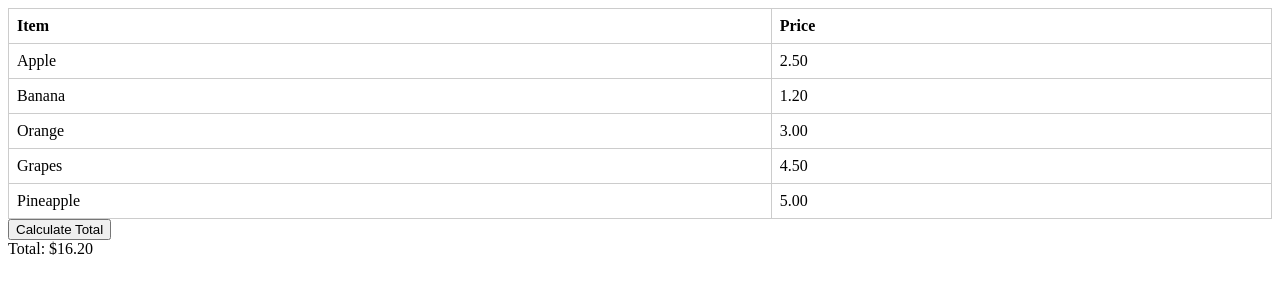
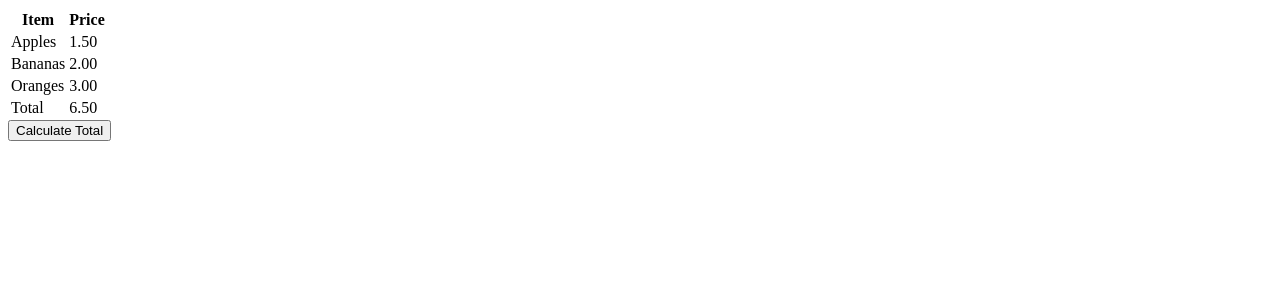
Before and after one commit to acciojob/grofers-checkout-jaisaipothula, a website: page main.html in a window 1280 px wide. Both pictures are taken after a click on the button "Calculate Total". Drawn offline with Linux system fonts and the light colour scheme.

Commit message:
created a submission

```diff
--- a/main.html
+++ b/main.html
@@ -1,60 +1,59 @@
 <!DOCTYPE html>
-<html lang="en">
+<html>
 <head>
-    <meta charset="UTF-8">
-    <meta name="viewport" content="width=device-width, initial-scale=1.0">
     <title>Grocery Checkout</title>
-    <style>
-        table { width: 100%; border-collapse: collapse; }
-        th, td { border: 1px solid #ccc; padding: 8px; text-align: left; }
-    </style>
 </head>
 <body>
-    <table id="grocery-table">
+    <table id="groceryTable">
         <tr>
             <th>Item</th>
             <th>Price</th>
         </tr>
         <tr class="item">
-            <td>Apple</td>
-            <td class="price" contenteditable="true">2.50</td>
+            <td>Apples</td>
+            <td class="prices">1.50</td>
         </tr>
         <tr class="item">
-            <td>Banana</td>
-            <td class="price" contenteditable="true">1.20</td>
+            <td>Bananas</td>
+            <td class="prices">2.00</td>
         </tr>
         <tr class="item">
-            <td>Orange</td>
-            <td class="price" contenteditable="true">3.00</td>
-        </tr>
-        <tr class="item">
-            <td>Grapes</td>
-            <td class="price" contenteditable="true">4.50</td>
-        </tr>
-        <tr class="item">
-            <td>Pineapple</td>
-            <td class="price" contenteditable="true">5.00</td>
+            <td>Oranges</td>
+            <td class="prices">3.00</td>
         </tr>
     </table>
-    <button id="calculate-total">Calculate Total</button>
-    <div id="ans"></div>
+    <button onclick="calculateTotal()">Calculate Total</button>
 
     <script>
-        // Function to calculate total price and display it
-        document.getElementById('calculate-total').addEventListener('click', function() {
-            const priceElements = document.querySelectorAll('.price');
+        function calculateTotal() {
+            // Select all elements with the class "prices"
+            const prices = document.querySelectorAll('.prices');
+
+            // Initialize total variable
             let total = 0;
 
-            priceElements.forEach(priceElement => {
-                const price = parseFloat(priceElement.textContent);
-                if (!isNaN(price)) {
-                    total += price;
-                }
+            // Loop through each price element and sum their values
+            prices.forEach(price => {
+                total += parseFloat(price.innerText); // Convert string to float and add to total
             });
 
-            // Display the total price in the #ans div
-            document.getElementById('ans').textContent = `Total: $${total.toFixed(2)}`;
-        });
+            // Create a new row for the total
+            const table = document.getElementById('groceryTable');
+            const newRow = document.createElement('tr');
+
+            // Create cells for the new row
+            const cell1 = document.createElement('td');
+            cell1.innerText = 'Total'; // Label for the total row
+            const cell2 = document.createElement('td');
+            cell2.innerText = total.toFixed(2); // Format total to 2 decimal places
+
+            // Append cells to the new row
+            newRow.appendChild(cell1);
+            newRow.appendChild(cell2);
+
+            // Append the new row to the table
+            table.appendChild(newRow);
+        }
     </script>
 </body>
 </html>
```
Also changed, not shown: script.js (deleted, +0 -36 lines).
